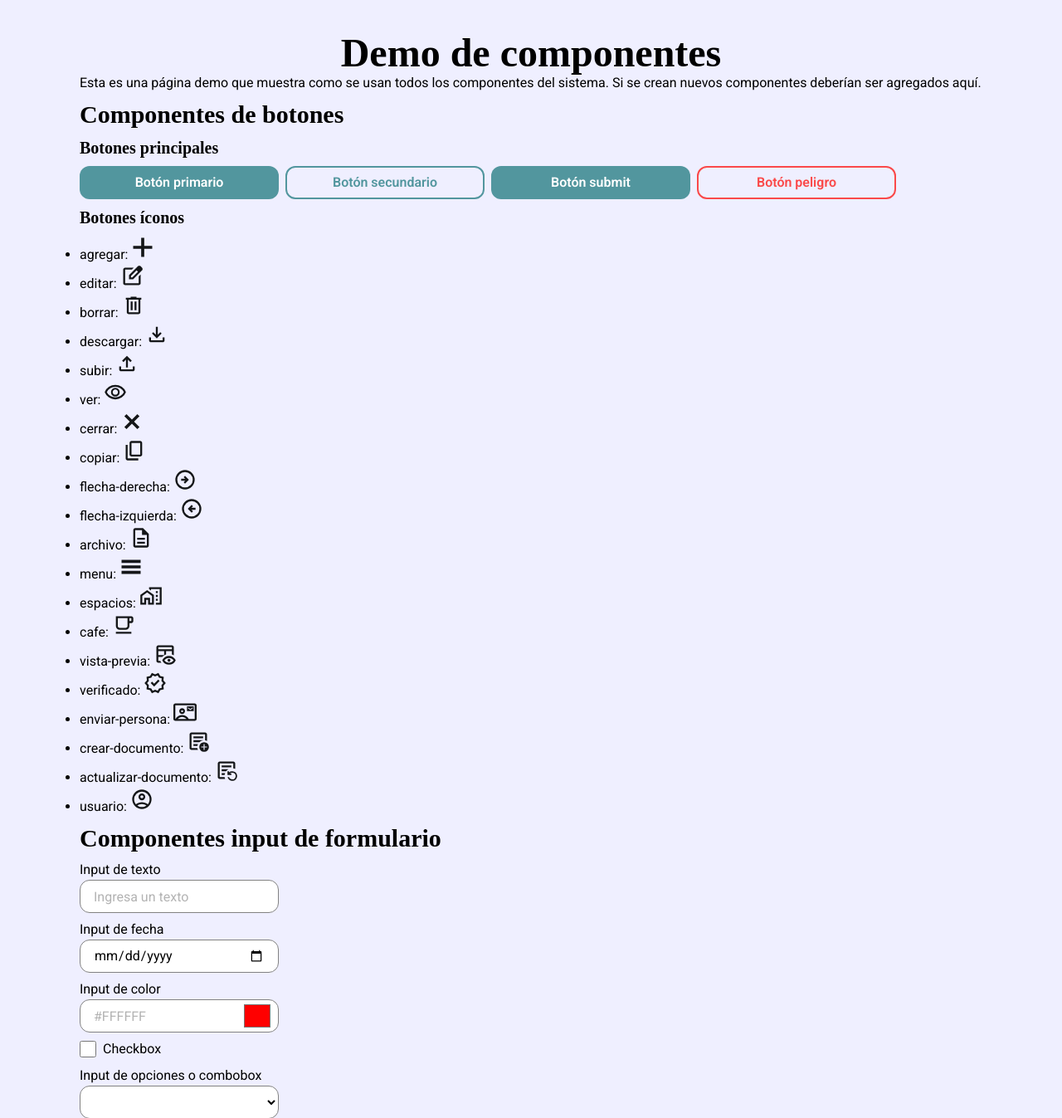
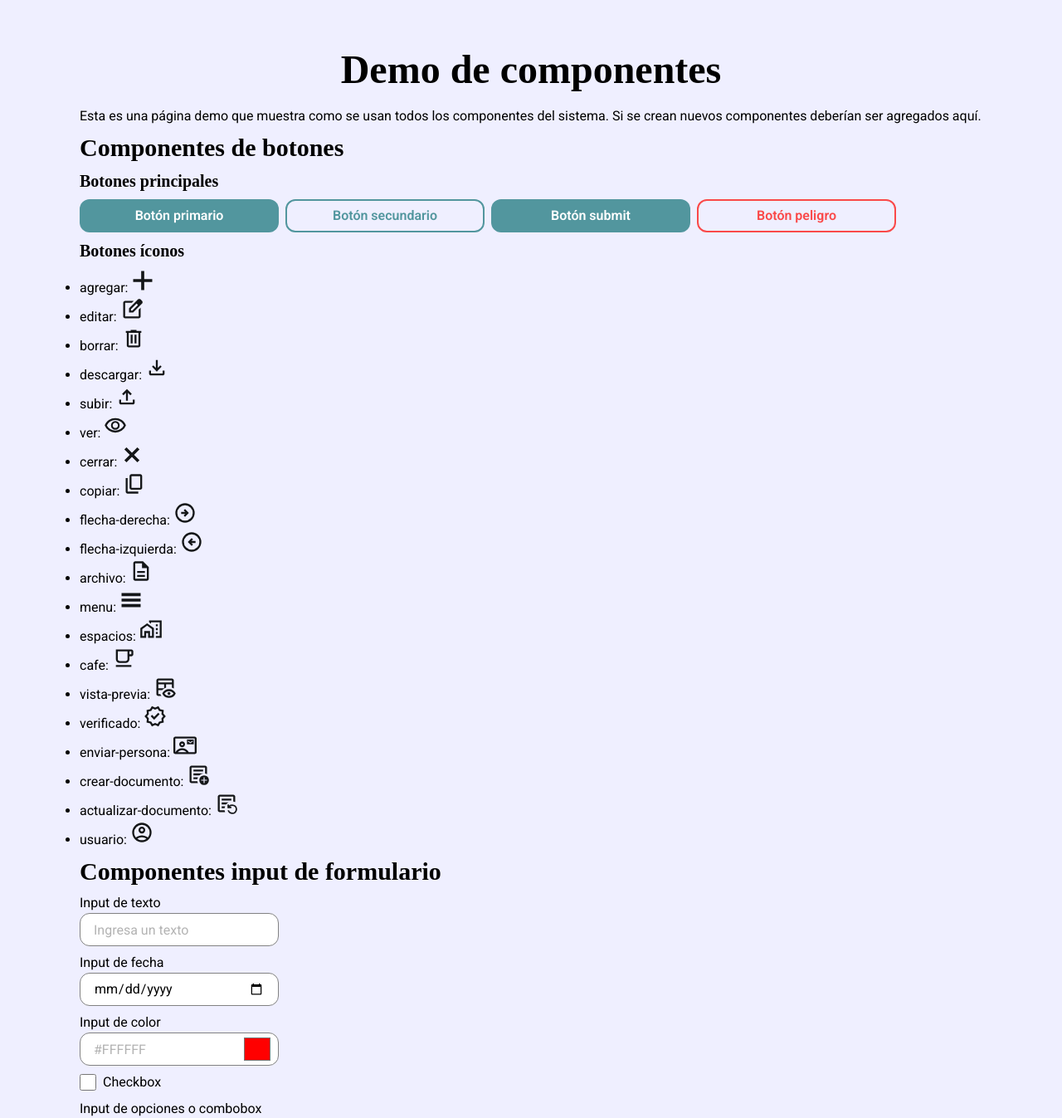
Before and after one commit to luisjuarez-dev/StartEvent, a Flask app: page /componentes/ in a window 1280 px wide. Shown: the top 1347 px of the page at 83% size. Run offline with Flask 3, Linux system fonts and the light colour scheme; some web fonts are replaced.

Commit message:
Corrección del margen de la base y el comportamiento de scroll

```diff
--- a/src/static/css/input.css
+++ b/src/static/css/input.css
@@ -47,10 +47,10 @@
     @apply font-roboto-serif text-5xl font-bold font-stretch-condensed text-center;
   }
   h2 {
-    @apply font-roboto-serif text-3xl font-semibold font-stretch-semi-condensed my-2;
+    @apply font-roboto-serif text-3xl font-semibold font-stretch-semi-condensed;
   }
   h3 {
-    @apply font-roboto-serif text-xl font-semibold font-stretch-semi-condensed my-2;
+    @apply font-roboto-serif text-xl font-semibold font-stretch-semi-condensed;
   }
   p, span, label {
     @apply text-base font-stretch-semi-expanded;
--- a/src/templates/componentes/playground.html
+++ b/src/templates/componentes/playground.html
@@ -5,19 +5,19 @@
 {% block body %}
   <main class="px-24 py-10">
     <header>
-      <h1>Demo de componentes</h1>
+      <h1 class="my-5">Demo de componentes</h1>
       <p>Esta es una página demo que muestra como se usan todos los componentes del sistema. Si se crean nuevos componentes deberían ser agregados aquí.</p>
     </header>
     <section>
-      <h2>Componentes de botones</h2>
-      <h3>Botones principales</h3>
+      <h2 class="my-2">Componentes de botones</h2>
+      <h3 class="my-2">Botones principales</h3>
       <div class="flex h-full w-full items-center gap-2">
         {{ b.boton(texto="Botón primario") }}
         {{ b.boton(texto="Botón secundario", tipo="secundario") }}
         {{ b.boton(texto="Botón submit", tipo="submit") }}
         {{ b.boton(texto="Botón peligro", tipo="peligro") }}
       </div>
-      <h3>Botones íconos</h3>
+      <h3 class="my-2">Botones íconos</h3>
       <ul class="list-disc">
         <li><span>agregar: </span>{{ b.boton_icono(id="agregar") }}</li>
         <li><span>editar: </span>{{ b.boton_icono(id="editar") }}</li>
@@ -42,7 +42,7 @@
       </ul>
     </section>
     <section>
-      <h2>Componentes input de formulario</h2>
+      <h2 class="my-2">Componentes input de formulario</h2>
       <div class="flex flex-col gap-2">
         {{ input_texto(label="Input de texto", placeholder="Ingresa un texto") }}
         <!-- IMPORTANTE: Se deben pasar los argumentos de fecha con el formato "aaaa-mm-dd" -->
--- a/src/templates/startevent/layout_vertical.html
+++ b/src/templates/startevent/layout_vertical.html
@@ -3,7 +3,7 @@
   <header class="shrink-0 w-full">
     {% include "cabecera.html" %}
   </header>
-  <main class="flex-1 flex flex-col overflow-y-auto px-24">
+  <main class="flex-1 flex flex-col px-24 py-5">
     {% block main required %}{% endblock %}
   </main>
   <footer class="shrink-0 w-full">
```
